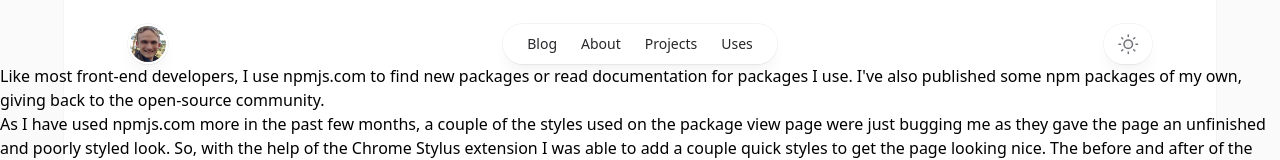
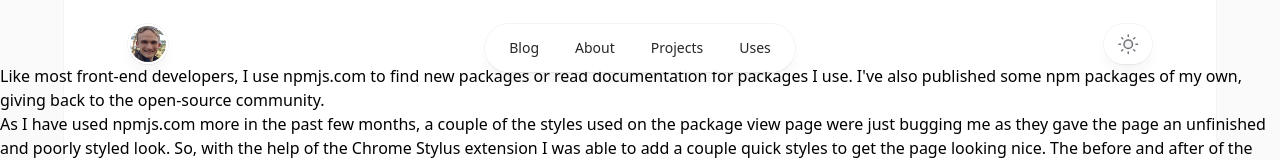
Before and after one commit to mskelton/mskelton.dev, a Next.js app: page /blog/customizing-npm-styles in a window 1280 px wide. Shown: the top 160 px of the page. Built offline with nearby package versions, Linux system fonts and the light colour scheme.

Commit message:
Update nav

```diff
--- a/src/components/Header.tsx
+++ b/src/components/Header.tsx
@@ -98,17 +98,14 @@
     <li>
       <Link
         className={clsx(
-          "relative block px-3 py-2 transition",
+          "relative block rounded-full py-1 px-4 transition-colors",
           isActive
-            ? "text-teal-500 dark:text-teal-400"
+            ? "bg-teal-200 dark:bg-teal-800"
             : "hover:text-teal-500 dark:hover:text-teal-400"
         )}
         href={href}
       >
         {children}
-        {isActive && (
-          <span className="absolute inset-x-1 -bottom-px h-px bg-gradient-to-r from-teal-500/0 via-teal-500/40 to-teal-500/0 dark:from-teal-400/0 dark:via-teal-400/40 dark:to-teal-400/0" />
-        )}
       </Link>
     </li>
   )
@@ -117,7 +114,7 @@
 function DesktopNavigation(props: React.HTMLAttributes<HTMLElement>) {
   return (
     <nav {...props}>
-      <ul className="flex rounded-full bg-white/90 px-3 text-sm font-medium text-zinc-800 shadow-lg shadow-zinc-800/5 ring-1 ring-zinc-900/5 backdrop-blur dark:bg-zinc-800/90 dark:text-zinc-200 dark:ring-white/10">
+      <ul className="flex gap-1 rounded-full bg-white/90 p-2 text-sm font-medium text-zinc-800 shadow-lg shadow-zinc-800/5 ring-1 ring-zinc-900/5 backdrop-blur dark:bg-zinc-800/90 dark:text-zinc-200 dark:ring-white/10">
         <NavItem href="/blog">Blog</NavItem>
         <NavItem href="/about">About</NavItem>
         <NavItem href="/projects">Projects</NavItem>
```
